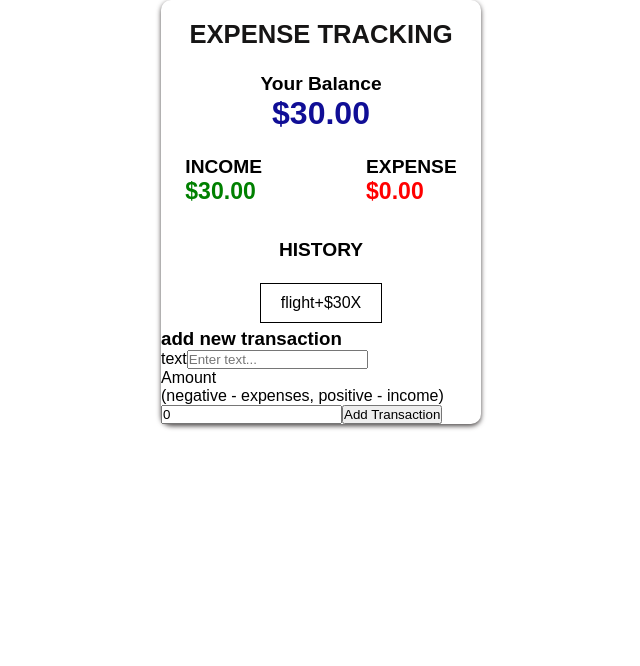
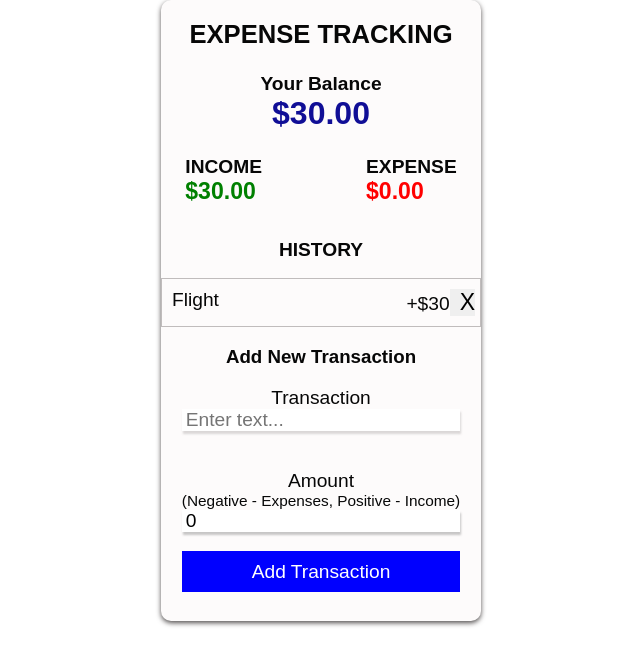
Before and after one commit to banseka/expense-tracker-react-app, a React (Create React App) app: page / in a window 1280 px wide. Shown: the top 666 px of the page, without its empty margins (319-959 px from the left). Built offline with nearby package versions, Linux system fonts and the light colour scheme.

Commit message:
finished styling and bug fixed

```diff
--- a/src/App.css
+++ b/src/App.css
@@ -12,12 +12,13 @@
   font-family: Arial, Helvetica, sans-serif;
   width: 20em;
   border: none;
-  box-shadow: 0 2px 5px rgb(75, 71, 71);
+  box-shadow: 0 2px 5px rgb(83, 79, 79);
   border-radius: 10px;
+  background-color: rgb(253, 251, 251);
+  color: #070707;
 }
 .header {
   font-size: 1.6em;
-  color: rgb(22, 21, 21);
   text-transform: uppercase;
   letter-spacing: 1;
   padding: 0.8em 0.5em 0 0.5em;
@@ -68,21 +69,73 @@
   padding: 0.9em;
 }
 .list {
-  display: flex;
-  align-items: flex-start;
-  position: relative;
   list-style: none;
   margin: auto 0;
+  width: 100%;
 }
 
-.list li {
+.list > li {
   display: flex;
-  padding: 10px 20px;
-  margin: 5px 0px;
-  border: 1px solid black;
-  align-content: space-between;
+  padding: 10px 5px 10px 10px;
+  width: 100%;
+  border: 1px solid rgb(192, 188, 188);
+  justify-content: space-between;
+  font-size: 1.2em;
+  text-transform: capitalize;
 }
-
-.list li button {
-  text-align: right;
+.plus {
+  border-right: 2px;
+  border-right-color: green;
 }
+.delete-btn {
+  border: none;
+  font-size: 1.2em;
+  padding-left: 10px;
+}
+.add-transaction {
+  padding-top: 1.2em;
+  text-align: center;
+  text-transform: capitalize;
+  margin-bottom: 10px;
+}
+.text {
+  padding: 1.2em 0.5em;
+  display: flex;
+  justify-content: center;
+  flex-direction: column;
+}
+.text > label {
+  font-size: 1.2em;
+}
+.text > input {
+  border: none;
+  font-size: 1.2em;
+  padding: 0 0.2em;
+  box-shadow: 1px 3px 2px rgba(172, 167, 167, 0.432);
+}
+.amount {
+  padding: 1.2em 0.5em;
+  display: flex;
+  justify-content: center;
+  flex-direction: column;
+}
+.amount > label{
+  font-size: 1.2em;
+}
+.amount > label> p{
+  font-size: 0.8em;
+}
+.amount > input {
+  border: none;
+  font-size: 1.2em;
+  padding: 0 0.2em;
+  box-shadow: 1px 3px 2px rgba(128, 128, 128, 0.432);
+  margin-bottom: 1em;
+}
+.add-trans-btn{
+  font-size: 1.2em;
+  padding: 0.5em;
+  border: none;
+  background-color: blue;
+  color: #ffffff;
+}
--- a/src/components/AddTransaction.js
+++ b/src/components/AddTransaction.js
@@ -23,8 +23,8 @@ export default function AddTransaction() {
     <div className='add-transaction'>
       <h3 className='add-trans-header'>add new transaction</h3>
       <form id='form' onSubmit={submitTransaction}>
-        <div className='form-control'>
-          <label htmlFor='text'>text</label>
+        <div className='form-control text'>
+          <label htmlFor='text'>transaction</label>
           <input
             type='text'
             value={text}
@@ -32,10 +32,10 @@ export default function AddTransaction() {
             placeholder='Enter text...'
           />
         </div>
-        <div className='form-control'>
+        <div className='form-control amount'>
           <label htmlFor='amount'>
             Amount <br />
-            (negative - expenses, positive - income)
+            <p>(negative - expenses, positive - income)</p>
           </label>
           <input
             type='number'
--- a/src/components/Transaction.js
+++ b/src/components/Transaction.js
@@ -13,13 +13,14 @@ export default function Transaction({ transaction }) {
 
       <span>
         {sign}${Math.abs(transaction.amount)}
-      </span>
-      <span
+        <button
         className='delete-btn'
         onClick={() => deleteTransaction(transaction.id)}
       >
         X
+      </button>
       </span>
+
     </li>
   );
 }
```
